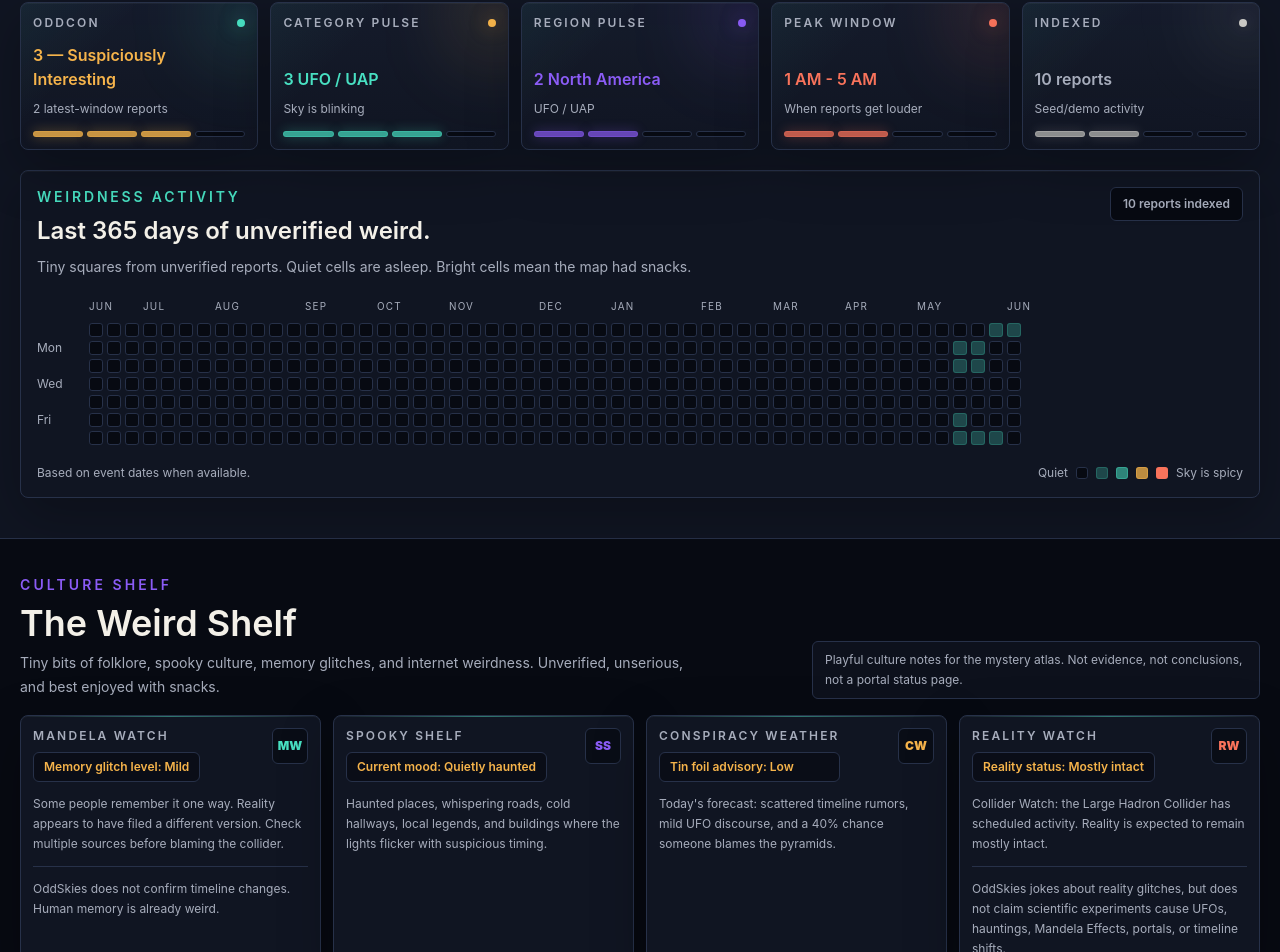
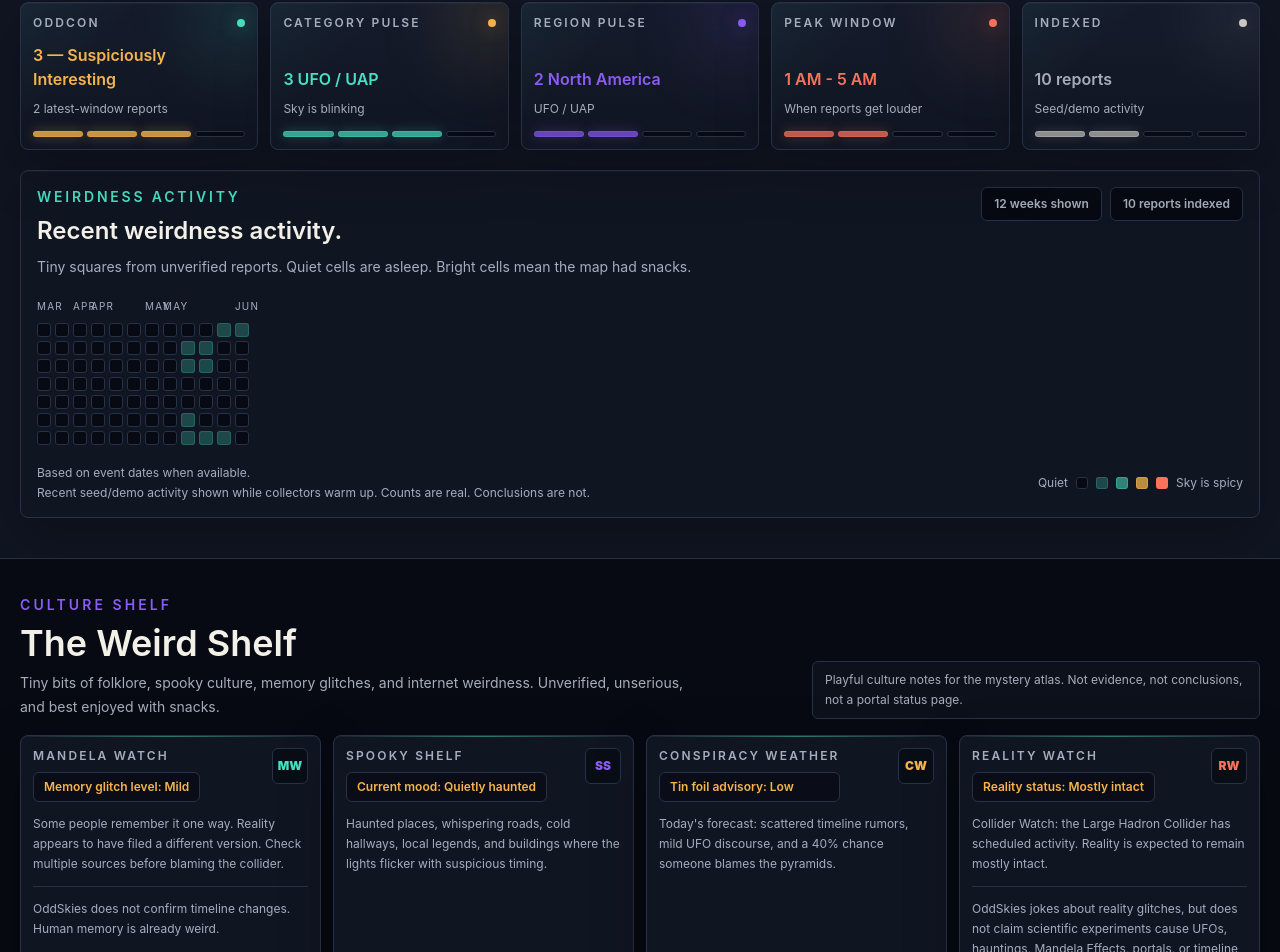
Before and after one commit to lochoa66x/oddskies, a Next.js app: page / in a window 1280 px wide. Shown: the part 2691-3643 px from the top of the page. Built offline with nearby package versions, Linux system fonts and the light colour scheme; no server answers; the database is empty.

Commit message:
Compact weirdness activity grid

```diff
--- a/components/SignalsWeirdness.tsx
+++ b/components/SignalsWeirdness.tsx
@@ -57,7 +57,7 @@ const timeWindows = [
   { hours: [18, 19, 20], label: "6 PM - 9 PM" },
 ];
 
-const weekdayLabels = ["", "Mon", "", "Wed", "", "Fri", ""];
+const recentActivityWeeks = 12;
 
 const categoryMoods: Record<string, string> = {
   "Haunted Places": "Quietly haunted",
@@ -256,7 +256,7 @@ function WeirdnessGrid({
 }) {
   const weeks = groupCellsByWeek(cells);
   const monthLabels = getHeatmapMonthLabels(weeks);
-  const gridMinWidth = `${4 + weeks.length * 1.125}rem`;
+  const gridMinWidth = `${weeks.length * 1.05}rem`;
 
   return (
     <article className="field-card min-w-0 rounded-lg p-3.5 md:p-4">
@@ -266,16 +266,21 @@ function WeirdnessGrid({
             Weirdness Activity
           </p>
           <h3 className="mt-2 text-xl font-semibold text-parchment md:text-2xl">
-            Last 365 days of unverified weird.
+            Recent weirdness activity.
           </h3>
           <p className="mt-2 max-w-2xl text-sm leading-6 text-muted">
             Tiny squares from unverified reports. Quiet cells are asleep.
             Bright cells mean the map had snacks.
           </p>
         </div>
-        <span className="w-fit rounded-md border border-night-800 bg-night-950 px-3 py-2 text-xs font-semibold text-muted">
+        <div className="flex w-fit flex-wrap gap-2">
+          <span className="rounded-md border border-night-800 bg-night-950 px-3 py-2 text-xs font-semibold text-muted">
+            {recentActivityWeeks} weeks shown
+          </span>
+          <span className="rounded-md border border-night-800 bg-night-950 px-3 py-2 text-xs font-semibold text-muted">
             {totalReports} reports indexed
           </span>
+        </div>
       </div>
 
       <div className="mt-5 overflow-x-auto pb-2">
@@ -283,10 +288,9 @@ function WeirdnessGrid({
           <div
             className="grid gap-1"
             style={{
-              gridTemplateColumns: `3rem repeat(${weeks.length}, 0.875rem)`,
+              gridTemplateColumns: `repeat(${weeks.length}, 0.875rem)`,
             }}
           >
-            <span aria-hidden="true" />
             {monthLabels.map((label, index) => (
               <span
                 className="h-4 text-[0.62rem] uppercase tracking-[0.12em] text-muted"
@@ -297,19 +301,7 @@ function WeirdnessGrid({
             ))}
           </div>
 
-          <div className="mt-2 grid grid-cols-[3rem_1fr] gap-1">
-            <div className="grid grid-rows-7 gap-1 text-xs leading-none text-muted">
-              {weekdayLabels.map((label, index) => (
-                <span
-                  className="flex h-3.5 items-center"
-                  key={`${label}-${index}`}
-                >
-                  {label}
-                </span>
-              ))}
-            </div>
-
-            <div className="grid grid-flow-col grid-rows-7 auto-cols-[0.875rem] gap-1">
+          <div className="mt-2 grid grid-flow-col grid-rows-7 auto-cols-[0.875rem] gap-1">
             {weeks.flat().map((cell) => (
               <span
                 aria-label={`${cell.dateLabel}: ${cell.count} report${
@@ -327,10 +319,15 @@ function WeirdnessGrid({
           </div>
         </div>
       </div>
-      </div>
 
       <div className="mt-3 flex flex-wrap items-center justify-between gap-3 text-xs text-muted">
+        <div className="flex max-w-xl flex-col gap-1">
           <span>Based on event dates when available.</span>
+          <span>
+            Recent seed/demo activity shown while collectors warm up. Counts are
+            real. Conclusions are not.
+          </span>
+        </div>
         <div className="flex items-center gap-2">
           <span>Quiet</span>
           {[0, 1, 2, 3, 4].map((intensity) => (
@@ -402,7 +399,7 @@ function createWeirdnessGrid(
   latestDate: Date,
 ): GridCell[] {
   const counts = new Map<string, number>();
-  const weeksToShow = 52;
+  const weeksToShow = recentActivityWeeks;
 
   for (const { eventDate } of datedReports) {
     const key = toDateKey(eventDate);
@@ -440,14 +437,18 @@ function groupCellsByWeek(cells: GridCell[]) {
 
 function getHeatmapMonthLabels(weeks: GridCell[][]) {
   return weeks.map((week, index) => {
-    const monthStart = week.find((cell) => cell.date.getDate() === 1);
+    if (index === 0 && week[0]) {
+      return formatMonth(week[0].date);
+    }
+
+    const previousWeek = weeks[index - 1];
+    const previousMonth = previousWeek?.[0]?.date.getMonth();
+    const monthStart = week.find(
+      (cell) => cell.date.getMonth() !== previousMonth,
+    );
 
     if (monthStart) {
       return formatMonth(monthStart.date);
-    }
-
-    if (index === 0 && week[0]) {
-      return formatMonth(week[0].date);
     }
 
     return "";
```
Lines whose indentation alone changed are shown as unchanged.
